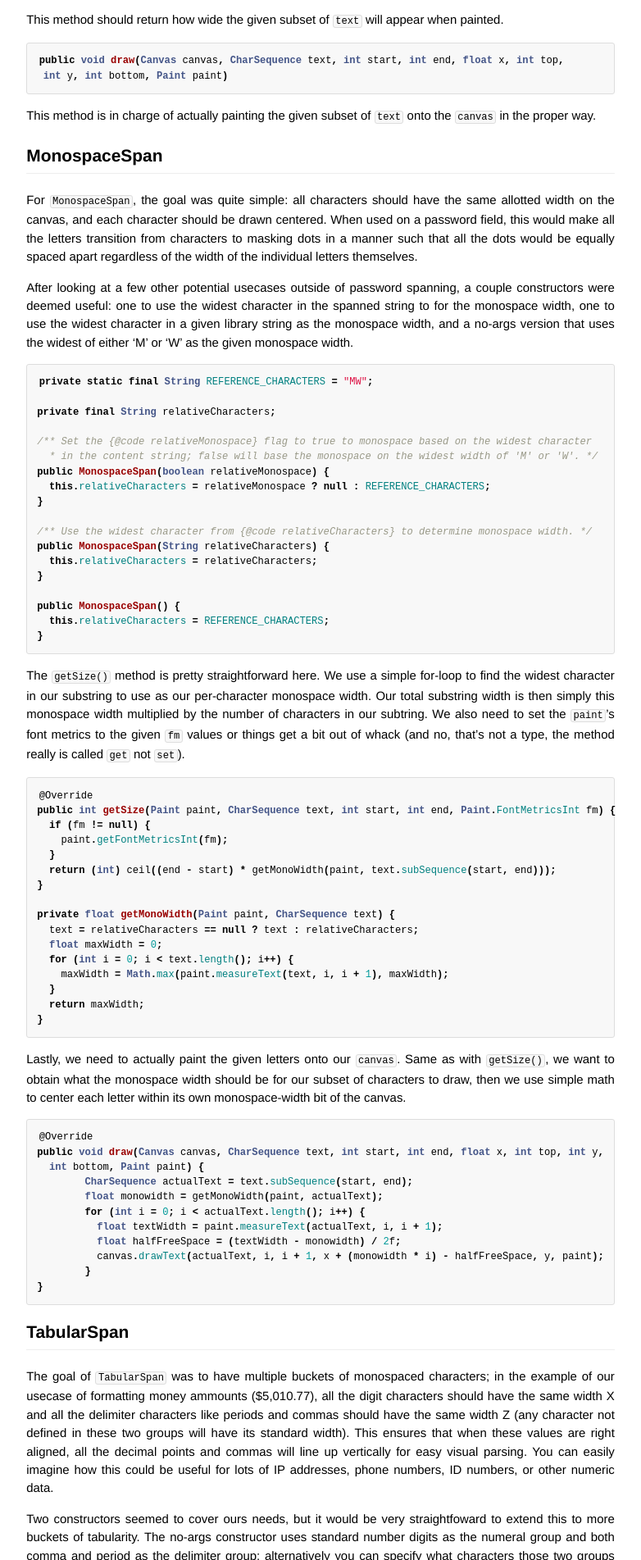
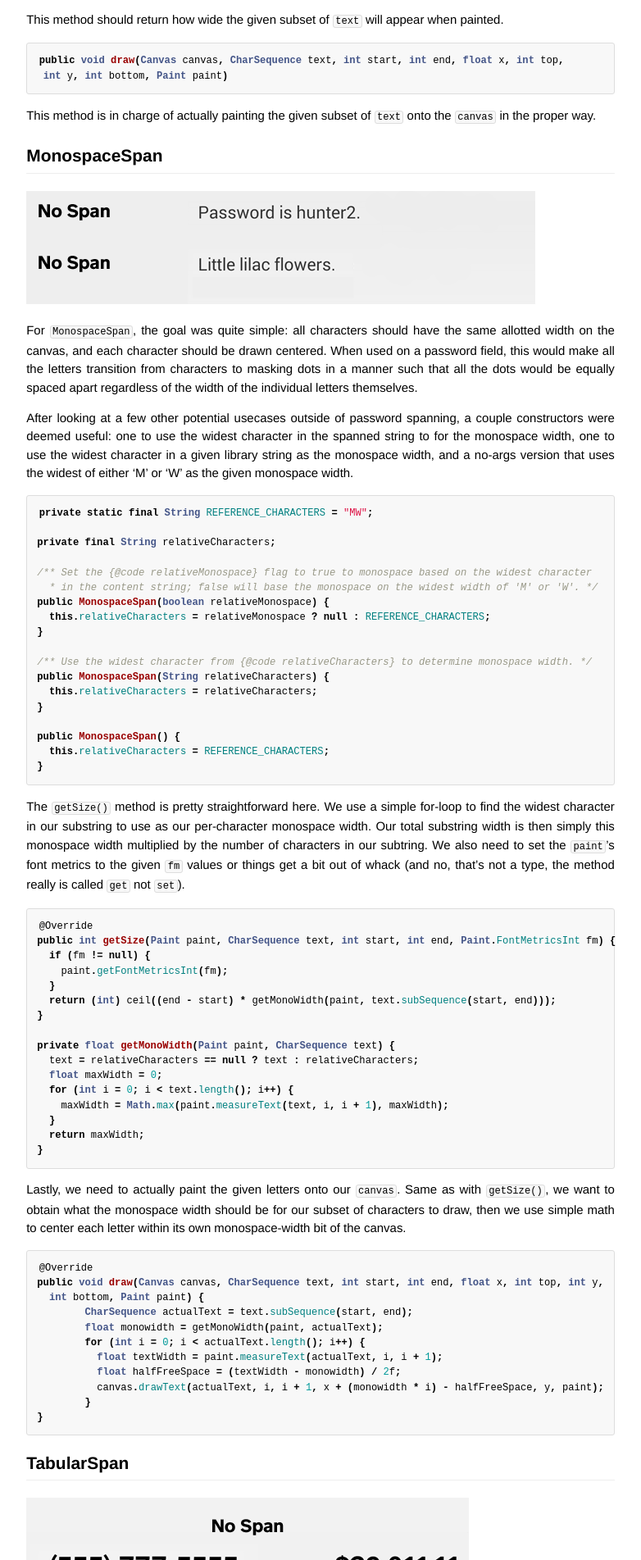
Before and after one commit to ChrisRenke/chrisrenke.github.io, a Jekyll site: the page built from _posts/2014-02-20-monospace-and-tabular-spans-in-android.markdown, in a window 1280 px wide. Shown: the part 805-2708 px from the top of the page at 82% size, without its empty margins (249-1031 px from the left). Built offline with Jekyll 4.4.1, drawn with Linux system fonts in a browser that asks for light colours; Markdown is read by kramdown in place of the engine named in the settings; comment, search, counter and statistics services are not loaded.

Commit message:
added gifs to Spans post

```diff
--- a/_posts/2014-02-20-monospace-and-tabular-spans-in-android.markdown
+++ b/_posts/2014-02-20-monospace-and-tabular-spans-in-android.markdown
@@ -36,6 +36,9 @@ Of `ReplacementSpan`'s four methods, two are commented to say literally "this me
 
 MonospaceSpan
 -------------
+
+![MonospaceSpan Example]({{ site.url }}/assets/span_gif_mono.gif)
+
 For `MonospaceSpan`, the goal was quite simple: all characters should have the same allotted width on the canvas, and each character should be drawn centered. When used on a password field, this would make all the letters transition from characters to masking dots in a manner such that all the dots would be equally spaced apart regardless of the width of the individual letters themselves.
 
 After looking at a few other potential usecases outside of password spanning, a couple constructors were deemed useful: one to use the widest character in the spanned string to for the monospace width, one to use the widest character in a given library string as the monospace width, and a no-args version that uses the widest of either 'M' or 'W' as the given monospace width.
@@ -101,6 +104,9 @@ public void draw(Canvas canvas, CharSequence text, int start, int end, float x,
 
 TabularSpan
 -------------
+
+![TabularSpan Example]({{ site.url }}/assets/span_gif.gif)
+
 The goal of `TabularSpan` was to have multiple buckets of monospaced characters; in the example of our usecase of formatting money ammounts ($5,010.77), all the digit characters should have the same width X and all the delimiter characters like periods and commas should have the same width Z (any character not defined in these two groups will have its standard width). This ensures that when these values are right aligned, all the decimal points and commas will line up vertically for easy visual parsing. You can easily imagine how this could be useful for lots of IP addresses, phone numbers, ID numbers, or other numeric data.
 
 Two constructors seemed to cover ours needs, but it would be very straightfoward to extend this to more buckets of tabularity. The no-args constructor uses standard number digits as the numeral group and both comma and period as the delimiter group; alternatively you can specify what characters those two groups should consist of.
```
Also changed, not shown: assets/span_gif.gif (added), assets/span_gif_mono.gif (added).
